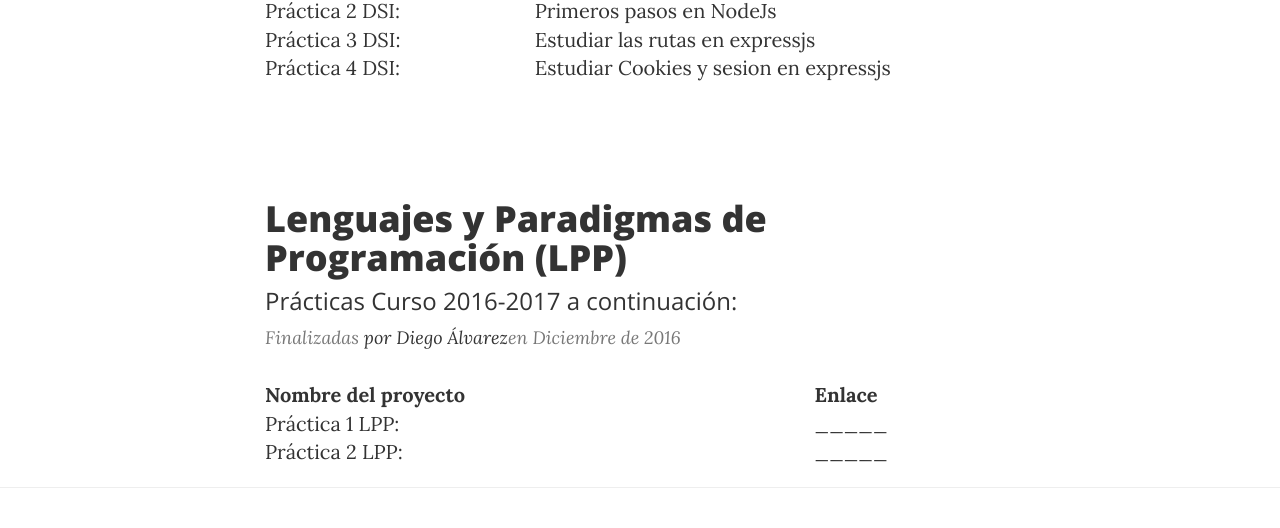
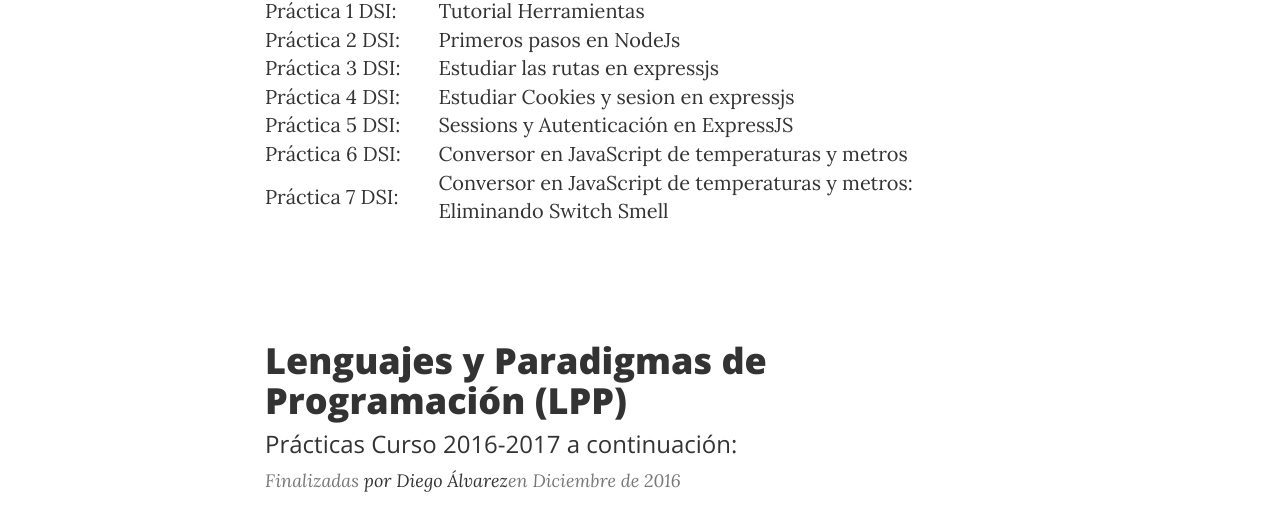
Before and after one commit to alu0100761252/alu0100761252.github.io, a website: page post.html in a window 1280 px wide. Shown: the part 919-1447 px from the top of the page. Drawn offline with nearby package versions, Linux system fonts and the light colour scheme.

Commit message:
añadidas mas practicas de DSI

```diff
--- a/post.html
+++ b/post.html
@@ -130,6 +130,18 @@
                       <td>Práctica 4 DSI:</td>
                       <td class="onit"><a href="https://github.com/ULL-ESIT-DSI-1617/estudiar-cookies-y-sessions-en-expressjs-diego-alberto-35l1">Estudiar Cookies y sesion en expressjs</a></td>
                     </tr>
+                    <tr>
+                      <td>Práctica 5 DSI:</td>
+                      <td class="onit"><a href="https://github.com/ULL-ESIT-DSI-1617/sessions-y-autenticacion-en-expressjs-alberto-diego-35l1">Sessions y Autenticación en ExpressJS</a></td>
+                    </tr>
+                    <tr>
+                      <td>Práctica 6 DSI:</td>
+                      <td class="onit"><a href="https://github.com/ULL-ESIT-DSI-1617/programacion-orientada-a-objetos-y-herencia-en-javascript-alberto-diego-35l1-1">Conversor en JavaScript de temperaturas y metros</a></td>
+                    </tr>
+                    <tr>
+                      <td>Práctica 7 DSI:</td>
+                      <td class="onit"><a href="https://github.com/ULL-ESIT-DSI-1617/eliminando-switch-smell-alberto-diego-35l1-1">Conversor en JavaScript de temperaturas y metros: Eliminando Switch Smell</a></td>
+                    </tr>
                   </table>
                 </div>
             </div>
```
